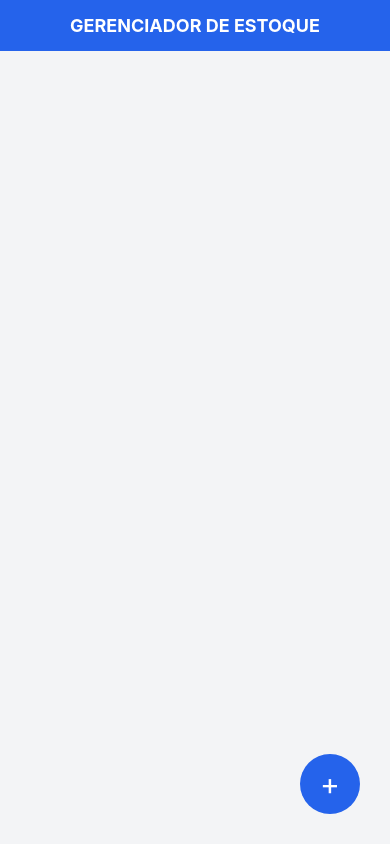
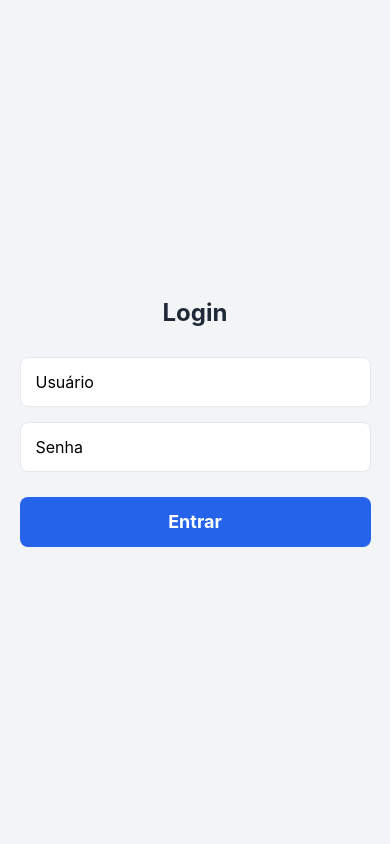
Before and after one commit to NicolasVMarques/app-estoque-iphones, a React Native app: screen / in a window 390 px wide. Built offline with nearby package versions, Linux system fonts and the light colour scheme.

Commit message:
Adicionando tela de login

```diff
--- a/src/App.tsx
+++ b/src/App.tsx
@@ -1,8 +1,20 @@
-import React from 'react';
+import React, { useState } from 'react';
 import TelaEstoque from './telas/TelaEstoque';
+import TelaLogin from './telas/TelaLogin';
 
 function App() {
-  return <TelaEstoque />;
-};
+
+  const [isAutenticado, setAutenticado] = useState(false);
+
+  function lidarComLoginSucesso() {
+    setAutenticado(true);
+  }
+
+  if (isAutenticado === true) {
+    return <TelaEstoque />;
+  } else {
+    return <TelaLogin onLoginSucesso={lidarComLoginSucesso} />;
+  }
+}
 
 export default App;
--- /dev/null
+++ b/src/telas/TelaLogin/index.js
@@ -0,0 +1,38 @@
+import React from 'react';
+import { SafeAreaView, View, Text, TextInput, TouchableOpacity, StatusBar } from 'react-native';
+import styles from './styles';
+
+function TelaLogin({ onLoginSucesso }) {
+
+  function lidarComLogin() {
+
+    onLoginSucesso();
+  }
+
+  return (
+    <SafeAreaView style={styles.container}>
+      <StatusBar barStyle="dark-content" />
+      <Text style={styles.titulo}>Login</Text>
+
+      <TextInput
+        style={styles.input}
+        placeholder="Usuário"
+        autoCapitalize="none"
+      />
+      <TextInput
+        style={styles.input}
+        placeholder="Senha"
+        secureTextEntry={true}
+      />
+
+      <TouchableOpacity
+        style={styles.botaoEntrar}
+        onPress={lidarComLogin}
+      >
+        <Text style={styles.botaoTexto}>Entrar</Text>
+      </TouchableOpacity>
+    </SafeAreaView>
+  );
+}
+
+export default TelaLogin;
--- /dev/null
+++ b/src/telas/TelaLogin/styles.js
@@ -0,0 +1,42 @@
+import { StyleSheet } from 'react-native';
+
+export default StyleSheet.create({
+  container: {
+    flex: 1,
+    backgroundColor: '#F3F4F6',
+    justifyContent: 'center',
+    alignItems: 'center',
+    padding: 20,
+  },
+  titulo: {
+    fontSize: 24,
+    fontWeight: 'bold',
+    color: '#1F2937',
+    marginBottom: 30,
+  },
+  input: {
+    width: '90%',
+    height: 50,
+    backgroundColor: '#FFFFFF',
+    borderColor: '#E5E7EB',
+    borderWidth: 1,
+    borderRadius: 8,
+    paddingHorizontal: 15,
+    marginBottom: 15,
+    fontSize: 16,
+  },
+  botaoEntrar: {
+    width: '90%',
+    height: 50,
+    backgroundColor: '#2563EB',
+    borderRadius: 8,
+    justifyContent: 'center',
+    alignItems: 'center',
+    marginTop: 10,
+  },
+  botaoTexto: {
+    color: '#FFFFFF',
+    fontSize: 18,
+    fontWeight: 'bold',
+  },
+});
```
